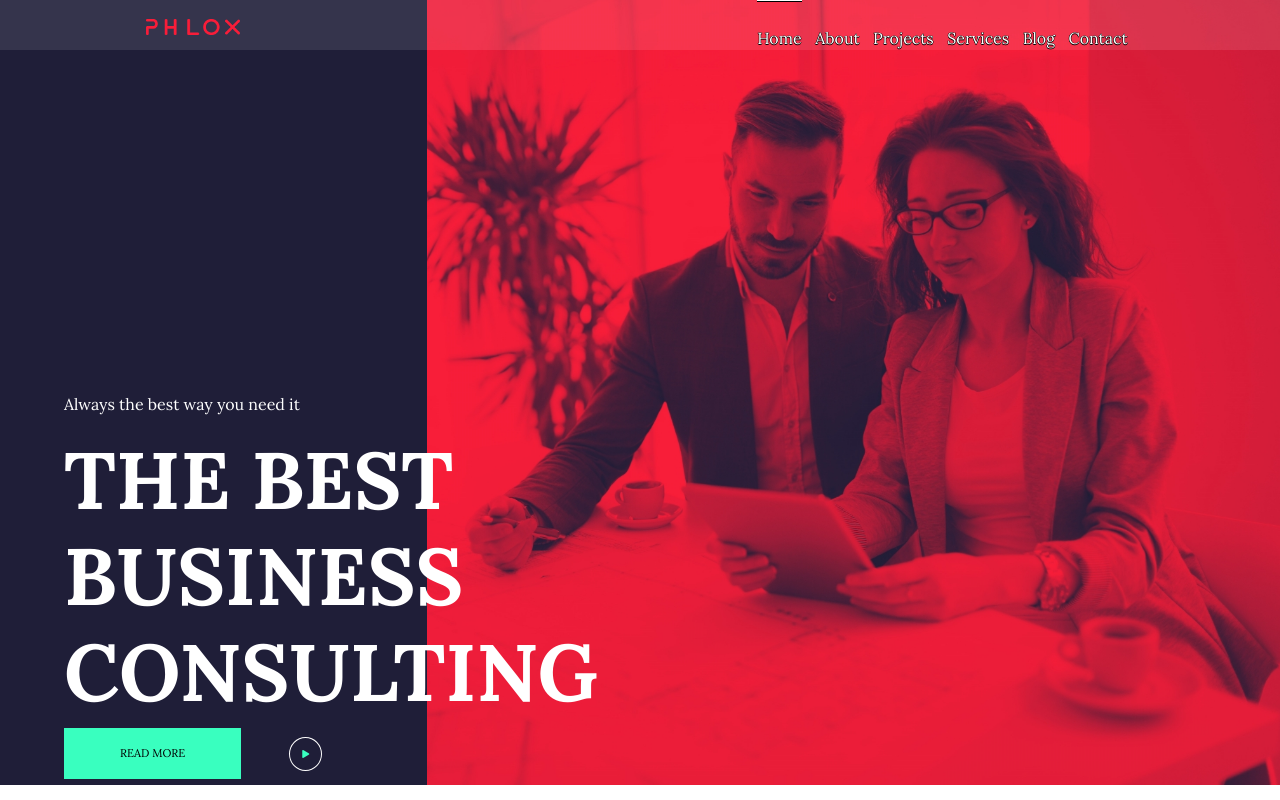
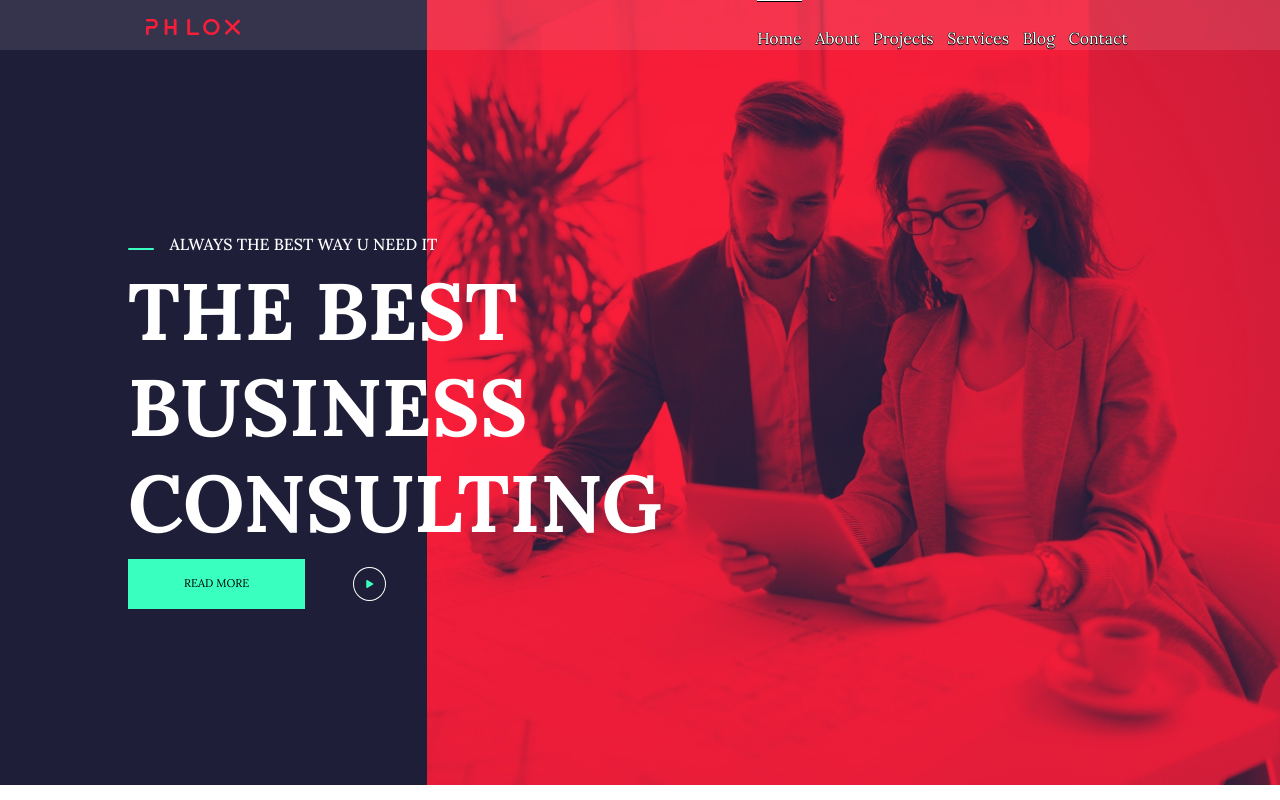
Before and after one commit to AndreaNocciolini/proj-html-vuejs, a Vue app: page / in a window 1280 px wide. Shown: the top 800 px of the page. Built offline with nearby package versions, Linux system fonts and the light colour scheme.

Commit message:
polish jumbo

```diff
--- a/src/components/main_components/Jumbo.vue
+++ b/src/components/main_components/Jumbo.vue
@@ -1,13 +1,13 @@
 <template>
     <div class="jumbo-container d-flex position-relative">
-        <div class="jumbo-description float-start positione-relative">
-            <div class="description-container ms-5">
-            <p> Always the best way you need it</p>
-            <h1>THE BEST BUSINESS CONSULTING</h1>
-            <div><button id="button-hover" class="me-5">READ MORE</button><i class="fas fa-play"></i></div>
+        <div class="jumbo-bg position-relative">
         </div>
-        </div>
-        <div class="jumbo-img float-end">
+        <div class="description-container ms-5">
+                <h6><span></span>ALWAYS THE BEST WAY U NEED IT</h6>
+                <h1>THE BEST BUSINESS CONSULTING</h1>
+                <div><button id="button-hover" class="me-5">READ MORE</button><i class="fas fa-play"></i></div>
+            </div>
+        <div class="jumbo-img">
             <img src="../../assets/images/portrait-of-young-architect-woman-on-meeting-KFZCE3A.jpg" alt="">
         </div>
     </div>
@@ -24,24 +24,8 @@ export default {
         width: 100%;
         color: var(--tx-white-1);
         background-color: var(--bg-dark-3);
-        .jumbo-description {
+        .jumbo-bg {
             width: 35%;
-            .description-container {
-                width: 40%;
-                position: absolute;
-                top: 50%;
-                right: 55%;
-                h1 {
-                    font-size: 5em;
-                    font-weight: 900;
-                }
-                button {
-                    background-color: var(--bg-green-1);
-                    border: none;
-                    font-size: 0.7em;
-                    padding: 1.5em 5em;
-                }
-            }
         }
         .jumbo-img {
             width: 70%;
@@ -57,4 +41,30 @@ export default {
         padding: 1.5em;
         border-radius: 50%;
     }
+    .description-container {
+                width: 40%;
+                position: absolute;
+                top: 30%;
+                right: 50%;
+                h6::before{
+                    content:'';
+                    display: inline-block;
+                    width: 5%;
+                    height: 2px;
+                    background-color: var(--bg-green-1);
+                    border-radius: 1px;
+                    border-radius: 1px;
+                    margin-right: 1em;
+                }
+                h1 {
+                    font-size: 5em;
+                    font-weight: 900;
+                }
+                button {
+                    background-color: var(--bg-green-1);
+                    border: none;
+                    font-size: 0.7em;
+                    padding: 1.5em 5em;
+                }
+            }
 </style>
```
